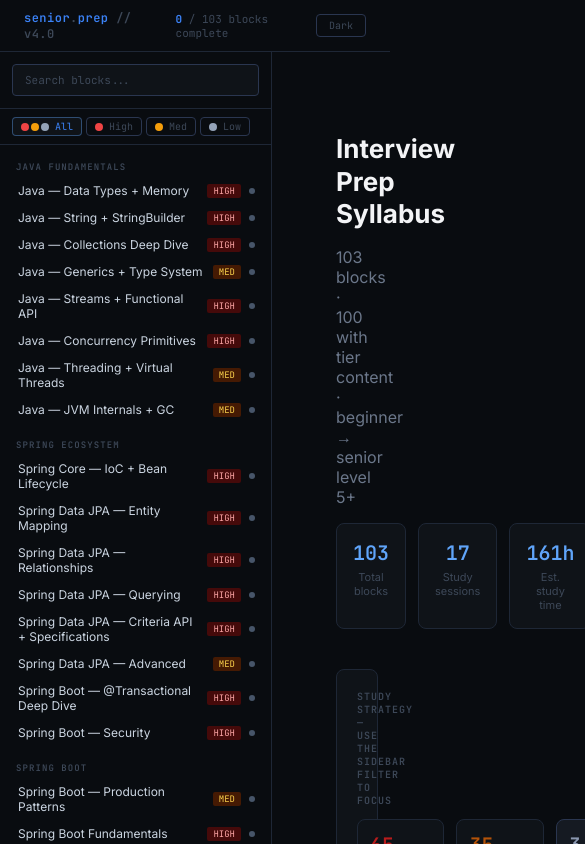
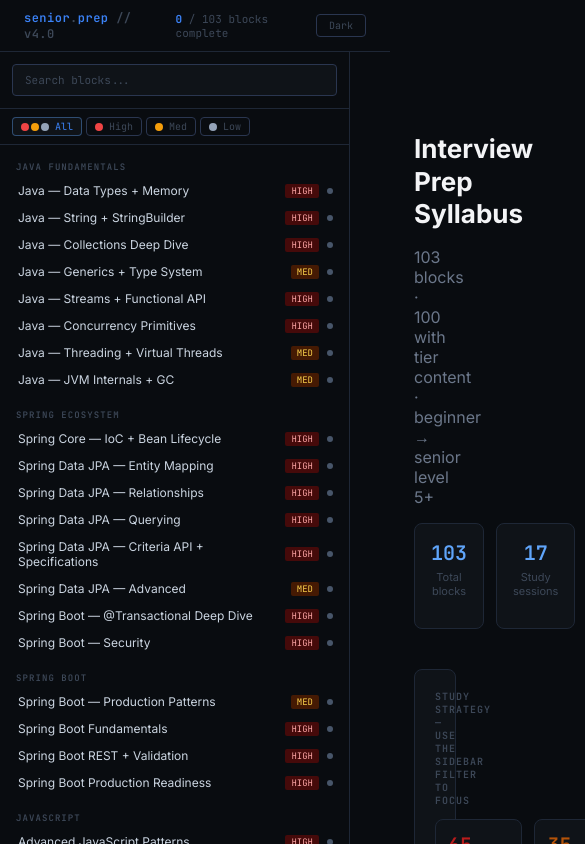
Before and after one commit to Abu-Sadeed/interview-prep, a React (Vite) app: page / in a window 390 px wide. Shown: the top 844 px of the page, 585 px wide, since content can reach past the window. Built offline with nearby package versions, Linux system fonts and the light colour scheme.

Commit message:
refactor: adjust grid layout in app component for improved responsiveness

```diff
--- a/src/styles/app.css
+++ b/src/styles/app.css
@@ -428,7 +428,6 @@
 	background: #0f1318;
 }
 
-
 .editor-panel {
 	border-color: #334155;
 	background: #111827;
@@ -603,7 +602,7 @@
 .app {
 	min-height: 100vh;
 	display: grid;
-	grid-template-columns: 272px minmax(0, 1fr);
+	grid-template-columns: 350px minmax(0, 1fr);
 	flex: 1;
 }
 
```
